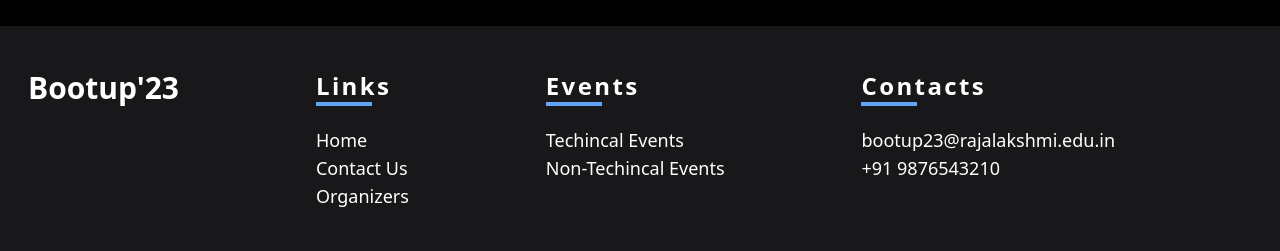
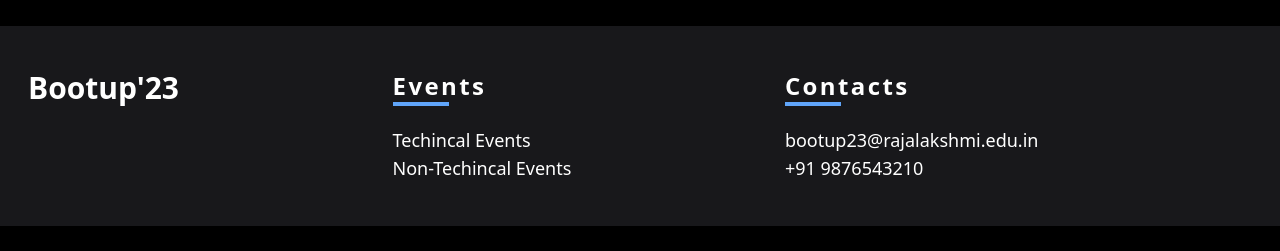
Before and after one commit to manosanjay-g/bootup23, a React (Create React App) app: page / in a window 1280 px wide. Shown: the part 3114-3365 px from the top of the page. After the commit the page ends 3340 px from the top, so only its background shows below. Built offline with nearby package versions, Linux system fonts and the light colour scheme.

Commit message:
footer changes

```diff
--- a/src/components/Footer.jsx
+++ b/src/components/Footer.jsx
@@ -7,13 +7,13 @@ const Footer = () => {
         <div id="footer" className="flex flex-col md:flex-row w-full p-7 bg-zinc-900 md:justify-start">
             <p className="text-white text-3xl my-4 font-semibold text-center ">Bootup'23</p>
             <div id="footer-items" className="flex flex-col my-4 gap-y-6 md:flex-row md:justify-evenly md:w-full">
-                <div className="footer-item-links">
+                {/* <div className="footer-item-links">
                     <p className="text-white font-semibold  justify-center text-2xl  tracking-widest text-2xl">Links</p>
                     <div className='h-1 w-14 bg-blue-400 mb-5'></div>
                     <p className="text-white text-white text-lg"><a href="/">Home</a></p>
                     <p className="text-white text-lg"><a href="/">Contact Us</a></p>
                     <p className="text-white text-lg"><a href="/">Organizers</a></p>
-                </div>
+                </div> */}
                 <div className="footer-item-events">
                     <p className="text-white font-semibold  justify-center text-2xl  tracking-widest text-2xl">Events</p>
                     <div className='h-1 w-14 bg-blue-400 mb-5'></div>
```
